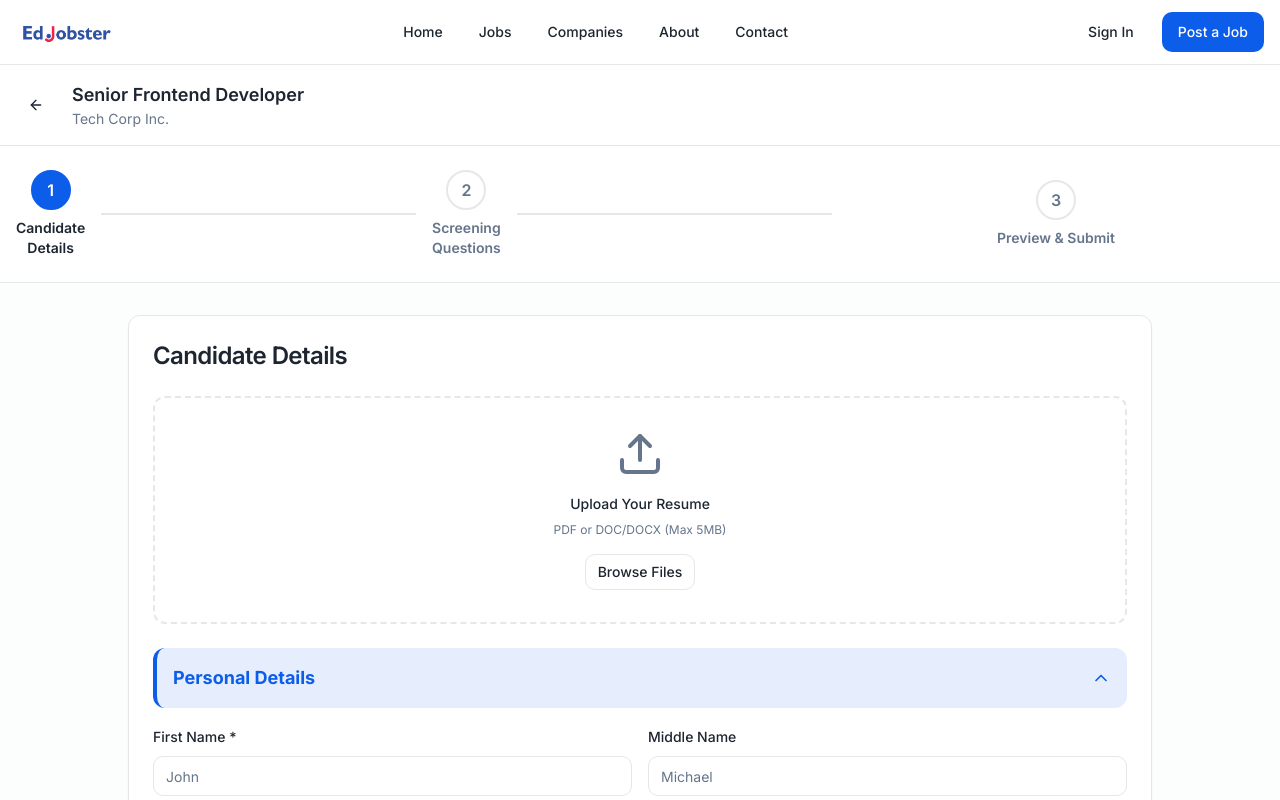
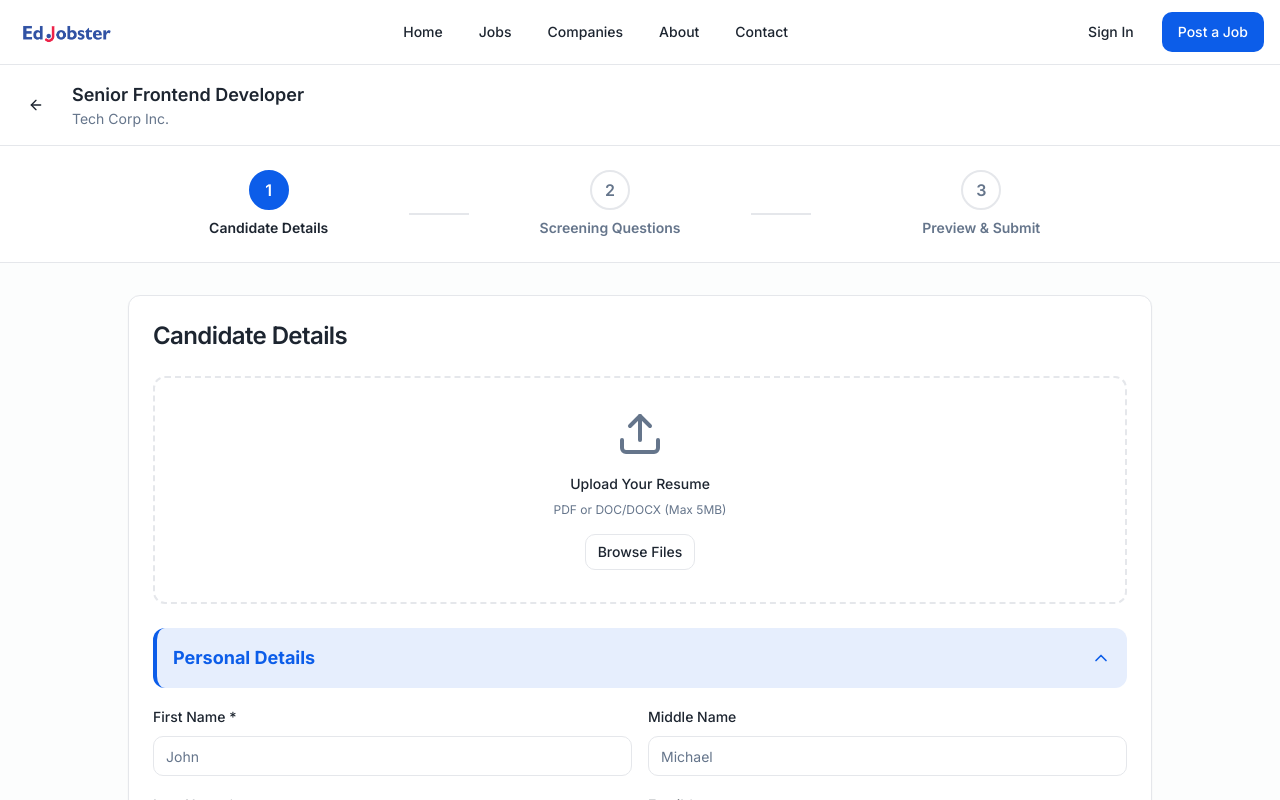
Before and after one commit to edjobster/edjobster-jobs, a React (Vite) app: page /jobs/1/apply in a window 1280 px wide. Shown: the top 800 px of the page. Built offline with nearby package versions, Linux system fonts and the light colour scheme; the HTML template or start-up script is replaced by a standard one.

Commit message:
Refactor stepper alignment

```diff
--- a/src/pages/JobApplication.tsx
+++ b/src/pages/JobApplication.tsx
@@ -89,7 +89,8 @@ export default function JobApplication() {
       {/* Steps Indicator */}
       <div className="bg-background border-b">
         <div className="container mx-auto px-4 py-6">
-          <div className="flex justify-between items-center">
+          <div className="max-w-5xl mx-auto">
+            <div className="flex items-start justify-between">
               {steps.map((step, index) => (
                 <div key={step.number} className="flex items-center flex-1">
                   <div className="flex flex-col items-center gap-2 flex-1">
@@ -109,10 +110,13 @@ export default function JobApplication() {
                     </p>
                   </div>
                   {index < steps.length - 1 && (
-                  <div className={`h-0.5 w-full mx-2 md:mx-4 ${currentStep > step.number ? "bg-primary" : "bg-border"}`} />
+                    <div className="flex items-center" style={{ marginTop: '20px' }}>
+                      <div className={`h-0.5 w-full min-w-[40px] md:min-w-[60px] ${currentStep > step.number ? "bg-primary" : "bg-border"}`} />
+                    </div>
                   )}
                 </div>
               ))}
+            </div>
           </div>
         </div>
       </div>
```
Lines whose indentation alone changed are shown as unchanged.
